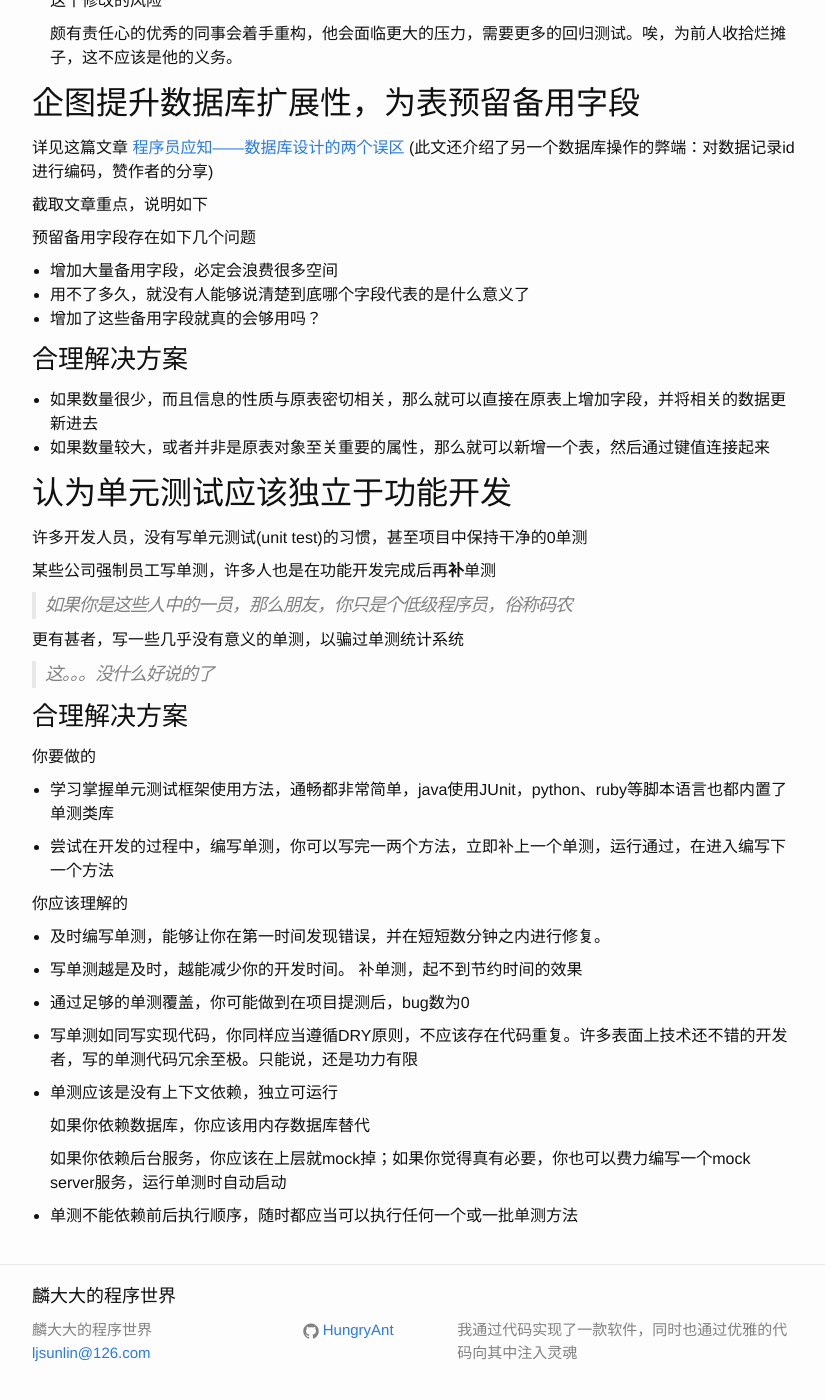
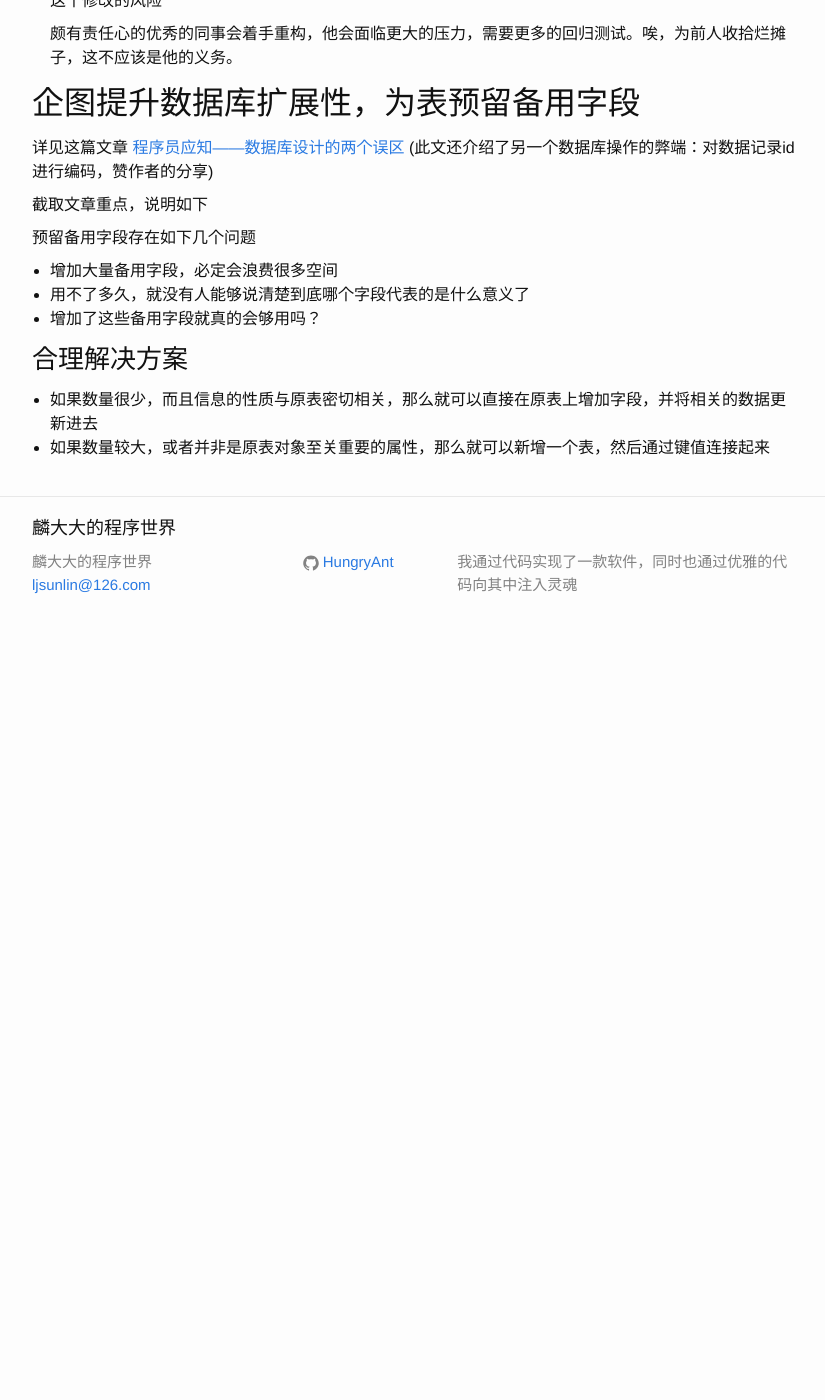
Before and after one commit to HungryAnt/hungryant.github.io, a Jekyll site: the page built from _posts/2015-07-04-programmin-mistakes.markdown, in a window 1280 px wide and 1400 px high, scrolled down 706 px. Shown: the whole window, without its empty margins (226-1051 px from the left). Built offline with Jekyll 4.4.1, drawn with Linux system fonts in a browser that asks for light colours; comment, search, counter and statistics services are not loaded; after the commit the page ends 1338 px from its top, so only the background shows below that; some of the changed text lies outside the part shown.

Commit message:
update posts

```diff
--- a/_posts/2015-07-04-programmin-mistakes.markdown
+++ b/_posts/2015-07-04-programmin-mistakes.markdown
@@ -1,6 +1,6 @@
 ---
 layout: post
-title:  "不吐不快-几点编程误区说明"
+title:  "吐槽－几点编程误区说明"
 date:   2015-07-04 02:07:12
 categories: experience
 ---
@@ -48,42 +48,3 @@ categories: experience
 
 - 如果数量很少，而且信息的性质与原表密切相关，那么就可以直接在原表上增加字段，并将相关的数据更新进去
 - 如果数量较大，或者并非是原表对象至关重要的属性，那么就可以新增一个表，然后通过键值连接起来
-
-
-## 认为单元测试应该独立于功能开发
-
-许多开发人员，没有写单元测试(unit test)的习惯，甚至项目中保持干净的0单测
-
-某些公司强制员工写单测，许多人也是在功能开发完成后再**补**单测
-
-> 如果你是这些人中的一员，那么朋友，你只是个低级程序员，俗称码农
-
-更有甚者，写一些几乎没有意义的单测，以骗过单测统计系统
-
-> 这。。。没什么好说的了
-
-### 合理解决方案
-
-你要做的
-
-- 学习掌握单元测试框架使用方法，通畅都非常简单，java使用JUnit，python、ruby等脚本语言也都内置了单测类库
-
-- 尝试在开发的过程中，编写单测，你可以写完一两个方法，立即补上一个单测，运行通过，在进入编写下一个方法
-
-你应该理解的
-
-- 及时编写单测，能够让你在第一时间发现错误，并在短短数分钟之内进行修复。
-
-- 写单测越是及时，越能减少你的开发时间。 补单测，起不到节约时间的效果
-
-- 通过足够的单测覆盖，你可能做到在项目提测后，bug数为0
-
-- 写单测如同写实现代码，你同样应当遵循DRY原则，不应该存在代码重复。许多表面上技术还不错的开发者，写的单测代码冗余至极。只能说，还是功力有限
-
-- 单测应该是没有上下文依赖，独立可运行
-
-	如果你依赖数据库，你应该用内存数据库替代
-
-	如果你依赖后台服务，你应该在上层就mock掉；如果你觉得真有必要，你也可以费力编写一个mock server服务，运行单测时自动启动
-
-- 单测不能依赖前后执行顺序，随时都应当可以执行任何一个或一批单测方法
```
Also changed, not shown: _posts/2015-07-04-talk-about-unittest.markdown (added, +44 -0 lines).
